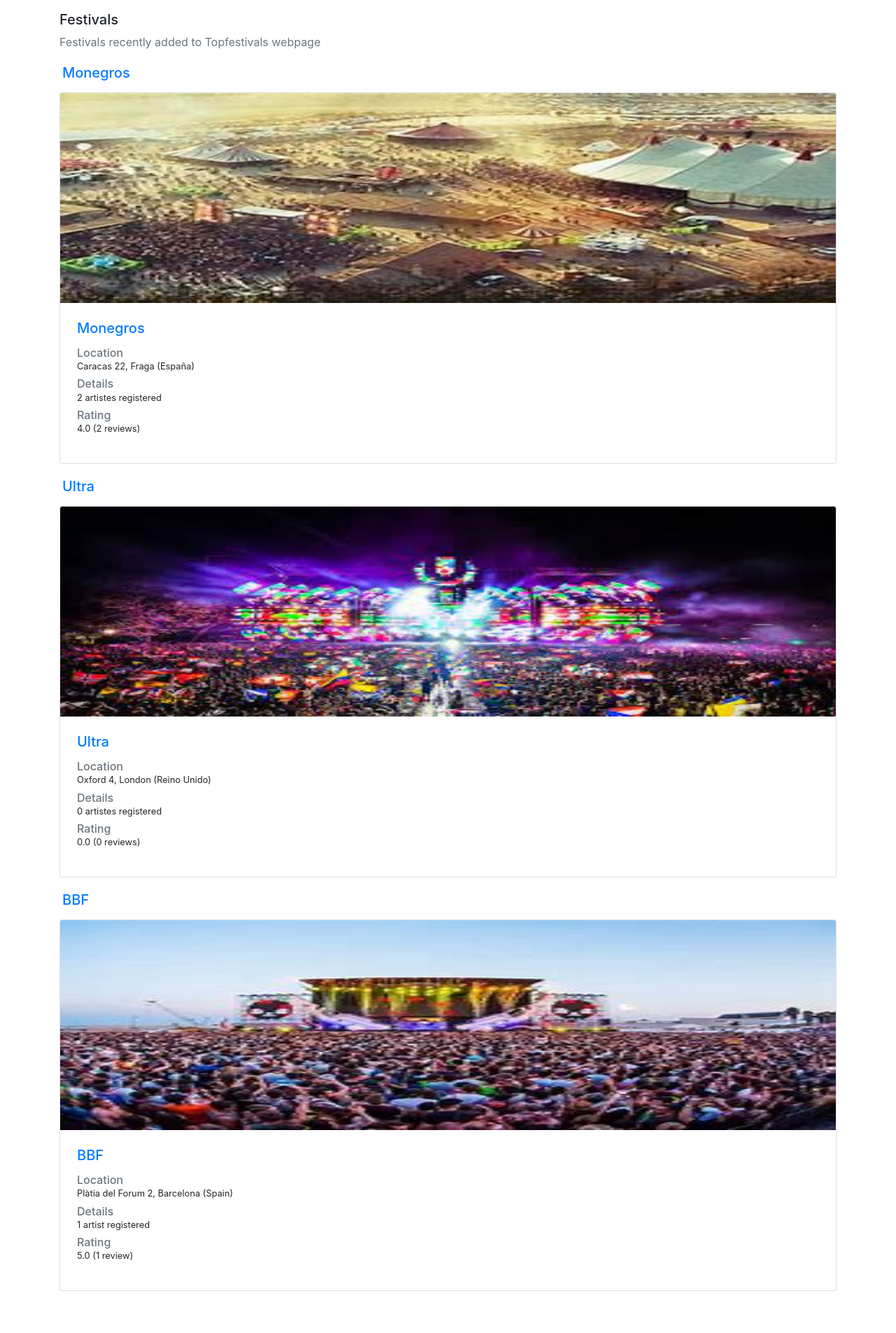
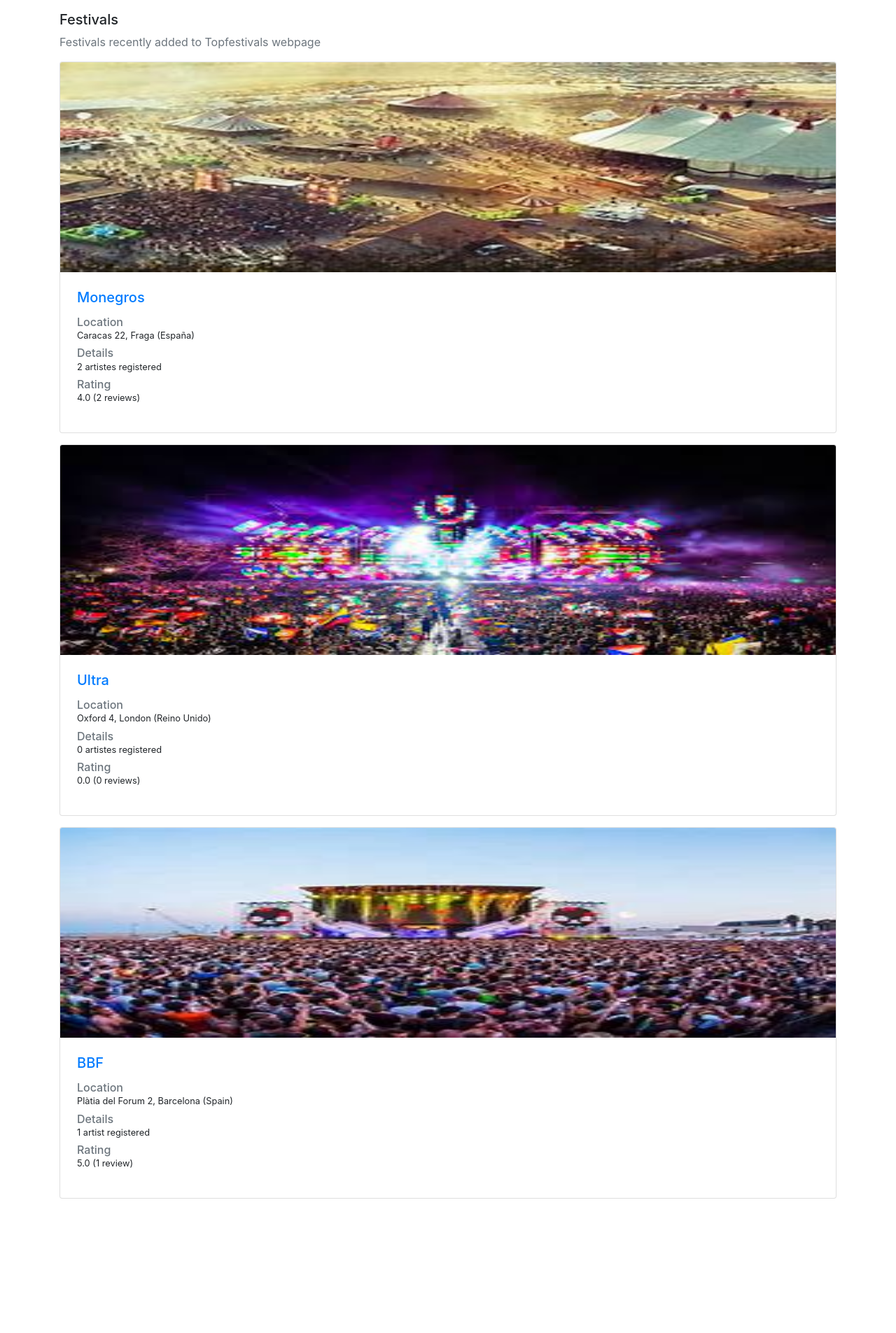
Before and after one commit to dandmase/webproject, a Django app: page /topfestivals/ in a window 1280 px wide. Shown: the part 56-1961 px from the top of the page at 70% size. After the commit the page ends 1769 px from the top, so only its background shows below. Run offline with Django 3.2, Linux system fonts and the light colour scheme; data comes from the database, SQL or seed files in the repository; some libraries are stand-ins or nearby versions.

Commit message:
Changin festival_list.html

```diff
--- a/topfestivals/templates/topfestivals/festival_list.html
+++ b/topfestivals/templates/topfestivals/festival_list.html
@@ -14,10 +14,6 @@
 </div>
 
 {% for festival in latest_festival_list %}
-    <h5 class="card-title col-md-12 p-1">
-            <a href="{% url 'topfestivals:festival_detail' festival.id %}">{{ festival.name }}</a>
-
-    </h5>
     <div class="card mb-3">
         {% if festival.image %}
         <img class="card-img-top" src="{{ festival.image.url }}" width="300" height="300" alt="Card image cap">
```
